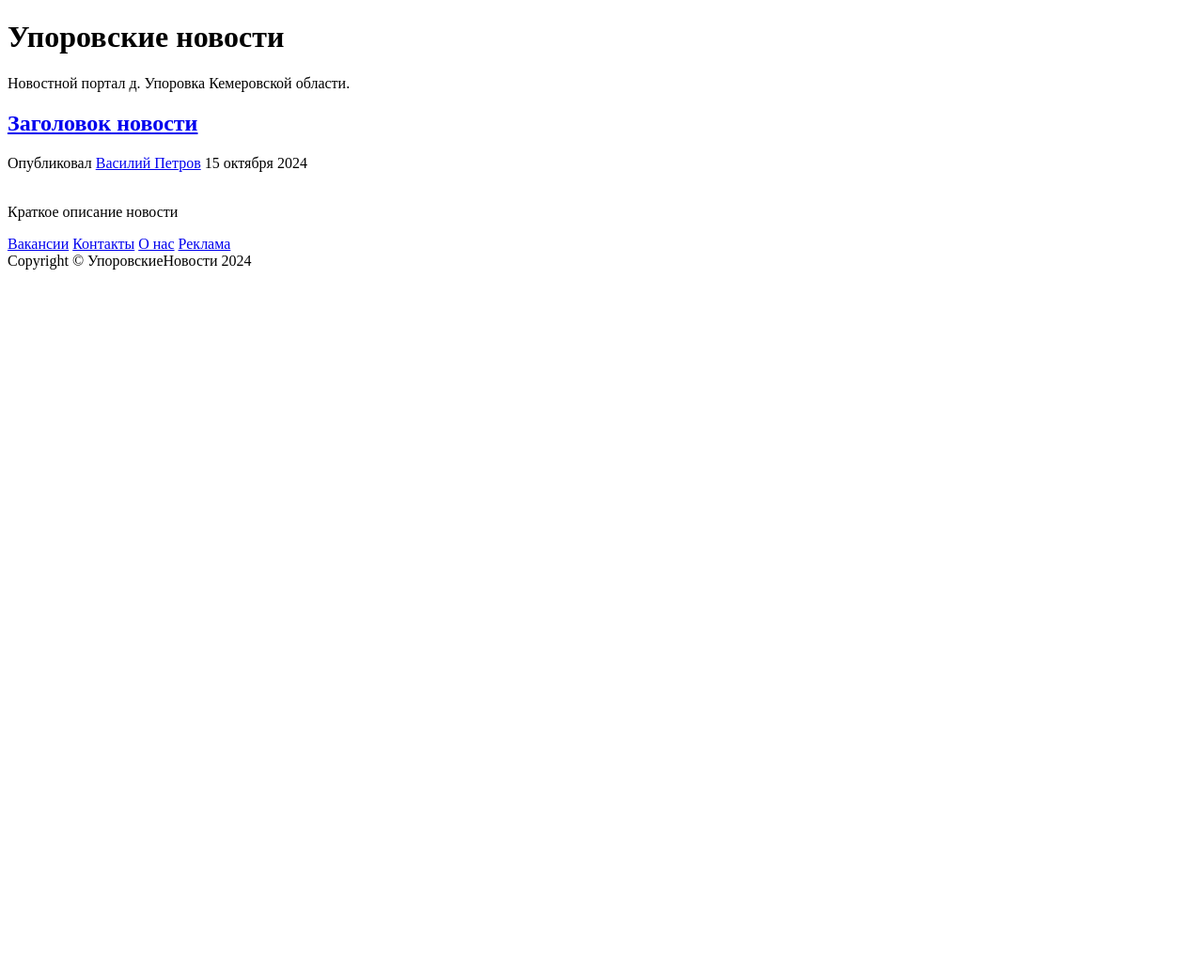
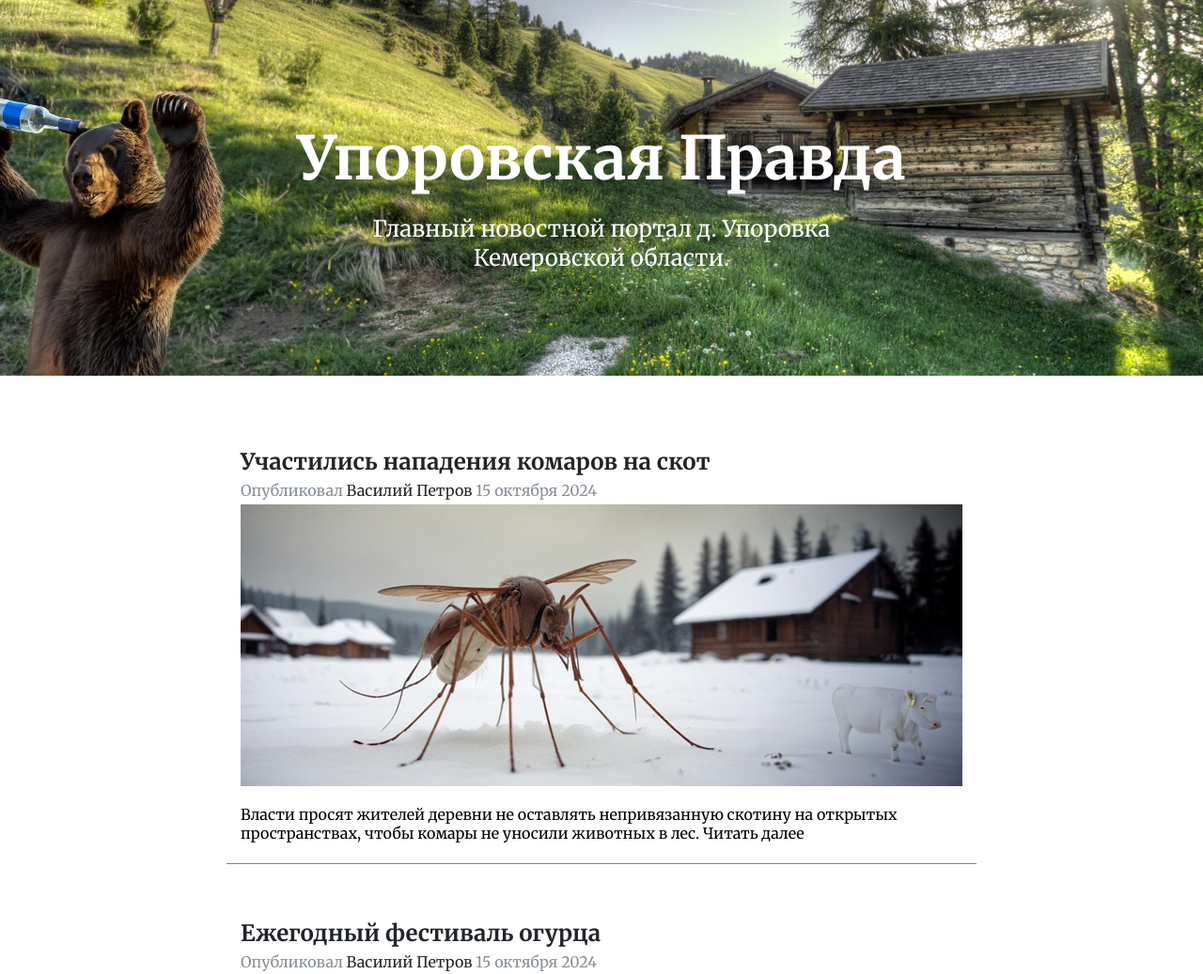
Before and after one commit to unecspectedusername/module_5, a plain HTML site: page index.html in a window 1280 px wide. Shown: the top 1037 px of the page at 94% size. Before the commit the page ends 800 px from the top, so only its background shows below. Drawn offline with Linux system fonts and the light colour scheme.

Commit message:
add template style + images

```diff
--- a/css/style.css
+++ b/css/style.css
@@ -0,0 +1,84 @@
+body {
+    margin: 0;
+    padding: 0;
+    font-family: Merriweather, Times, serif;
+}
+
+header {
+    display: flex;
+    flex-direction: column;
+    align-items: center;
+    justify-content: center;
+    height: 400px;
+    background: url("../images/hero.jpg") bottom no-repeat;
+}
+
+h1 {
+    text-align: center;
+    font-size: 4em;
+    color: white;
+    margin-bottom: 10px;
+}
+
+header p {
+    text-align: center;
+    font-size: 1.5em;
+    color: white;
+    margin-top: 10px;
+}
+
+.news {
+    background-color: #fff;
+    padding: 50px 0 32px;
+}
+
+article {
+    width: 768px;
+    margin: 0 auto 32px;
+    padding: 6px 15px;
+    border-bottom: 1px solid rgb(128, 128, 128);
+}
+
+article a {
+    color: rgb(33, 37, 41);
+    text-decoration: none;
+}
+
+article h2 {
+    margin-bottom: 5px;
+}
+
+.article-meta {
+    color: rgb(134, 142, 150);
+    margin-bottom: 5px;
+}
+
+article img {
+    width: 100%;
+    height: 300px;
+    object-fit: cover;
+}
+
+footer {
+    padding-top: 20px;
+    padding-bottom: 60px;
+    text-align: center;
+}
+
+footer .links {
+    margin-bottom: 50px;
+}
+
+footer .links > a {
+    color: #636b6f;
+    padding: 0 25px;
+    font-size: 13px;
+    font-weight: 600;
+    letter-spacing: 0.2rem;
+    text-decoration: none;
+    text-transform: uppercase;
+}
+
+.copyright {
+    color: rgb(108, 117, 125);
+}
--- a/index.html
+++ b/index.html
@@ -6,24 +6,69 @@
     <meta name="viewport" content="width=device-width, initial-scale=1.0">
     <title>Упоровская правда - новостной портал</title>
     <link rel="stylesheet" href="./css/style.css">
+    <link rel="preconnect" href="https://fonts.googleapis.com">
+    <link rel="preconnect" href="https://fonts.gstatic.com" crossorigin>
+    <link
+        href="https://fonts.googleapis.com/css2?family=Merriweather:ital,wght@0,300;0,400;0,700;0,900;1,300;1,400;1,700;1,900&display=swap"
+        rel="stylesheet">
 </head>
 
 <body>
     <header>
-        <h1>Упоровские новости</h1>
-        <p>Новостной портал д. Упоровка Кемеровской области.</p>
+        <h1>Упоровская Правда</h1>
+        <p>Главный новостной портал д. Упоровка<br>Кемеровской области.</p>
     </header>
 
     <section class="news">
         <article>
             <a href="#">
-                <h2>Заголовок новости</h2>
+                <h2>Участились нападения комаров на скот</h2>
             </a>
             <div class="article-meta">
                 Опубликовал <a href="#">Василий Петров</a> 15 октября 2024
             </div>
-            <img src="" alt="">
-            <p>Краткое описание новости</p>
+            <img src="./images/news_1.jpg" alt="Комар нападает на корову">
+            <p>Власти просят жителей деревни не оставлять непривязанную скотину на открытых пространствах, чтобы комары не уносили животных в лес. Читать далее</p>
+        </article>
+        <article>
+            <a href="#">
+                <h2>Ежегодный фестиваль огурца</h2>
+            </a>
+            <div class="article-meta">
+                Опубликовал <a href="#">Василий Петров</a> 15 октября 2024
+            </div>
+            <img src="./images/news_2.jpg" alt="Комар нападает на корову">
+            <p>В понедельник 21 октября состоится ежегодный фестиваль огурца. По традиции, победитель конкурса на лучший костюм будет назначен главой Упоровского района на следующий год. Читать далее</p>
+        </article>
+        <article>
+            <a href="#">
+                <h2>Новый урожай Егора Федотова</h2>
+            </a>
+            <div class="article-meta">
+                Опубликовал <a href="#">Василий Петров</a> 15 октября 2024
+            </div>
+            <img src="./images/news_3.jpg" alt="Комар нападает на корову">
+            <p>Известный упоровец Егор Петрович Федотов продолжает радовать жителей деревни новыми достижениями в селекции. Читать далее</p>
+        </article>
+        <article>
+            <a href="#">
+                <h2>Установка антенн спутникового телевидения</h2>
+            </a>
+            <div class="article-meta">
+                Опубликовал <a href="#">Василий Петров</a> 15 октября 2024
+            </div>
+            <img src="./images/news_4.jpg" alt="Комар нападает на корову">
+            <p>Оператор UporovoStar принимает заявки на установку обновленных антенн для приема центральных каналов телевидения. В новых более компактных антеннах устранили помехи от реликтового излучения. Читать далее</p>
+        </article>
+        <article>
+            <a href="#">
+                <h2>Названы ТОП-5 мест для отдыха в Упоровском районе</h2>
+            </a>
+            <div class="article-meta">
+                Опубликовал <a href="#">Василий Петров</a> 15 октября 2024
+            </div>
+            <img src="./images/news_5.jpg" alt="Комар нападает на корову">
+            <p>Отдых на природе - прекрасный способ отдохнуть от ещежневной рутины. Мы подобрали ТОП-5 мест для отдыха всей семьей в нашем районе. Читать далее</p>
         </article>
     </section>
 
@@ -34,7 +79,7 @@
             <a href="#">О нас</a>
             <a href="#">Реклама</a>
         </div>
-        <div class="copyright">Copyright © УпоровскиеНовости 2024</div>
+        <div class="copyright">Copyright © Упоровская Правда LLC 2024</div>
     </footer>
 
 </body>
```
Also changed, not shown: images/hero.jpg (added), images/news_1.jpg (added), images/news_2.jpg (added), images/news_3.jpg (added), images/news_4.jpg (added), images/news_5.jpg (added).
